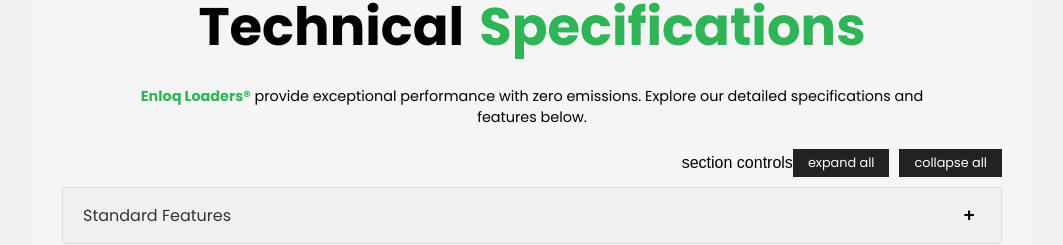
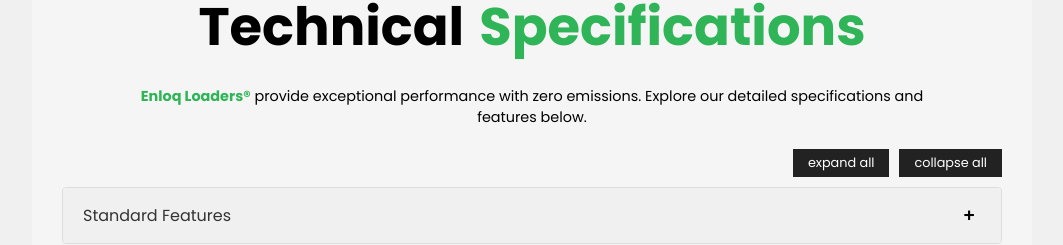
Before and after one commit to d2mrapidscreen/enloq, a React (Create React App) app: page / in a window 1280 px wide. Shown: the part 8455-8700 px from the top of the page, without its empty margins (108-1171 px from the left). Built offline with nearby package versions, Linux system fonts and the light colour scheme; the HTML template or start-up script is replaced by a standard one.

Commit message:
moved button

```diff
--- a/src/components/CollapsibleInfoSection/CollapsibleInfoSection.js
+++ b/src/components/CollapsibleInfoSection/CollapsibleInfoSection.js
@@ -119,7 +119,6 @@
 
         {collapsibleSections.length > 0 && (
           <div className="collapsible-controls">
-            <div className="section-controls-label">section controls</div>
             <div className="section-controls">
               <button
                 className="expand-all-btn"
```
